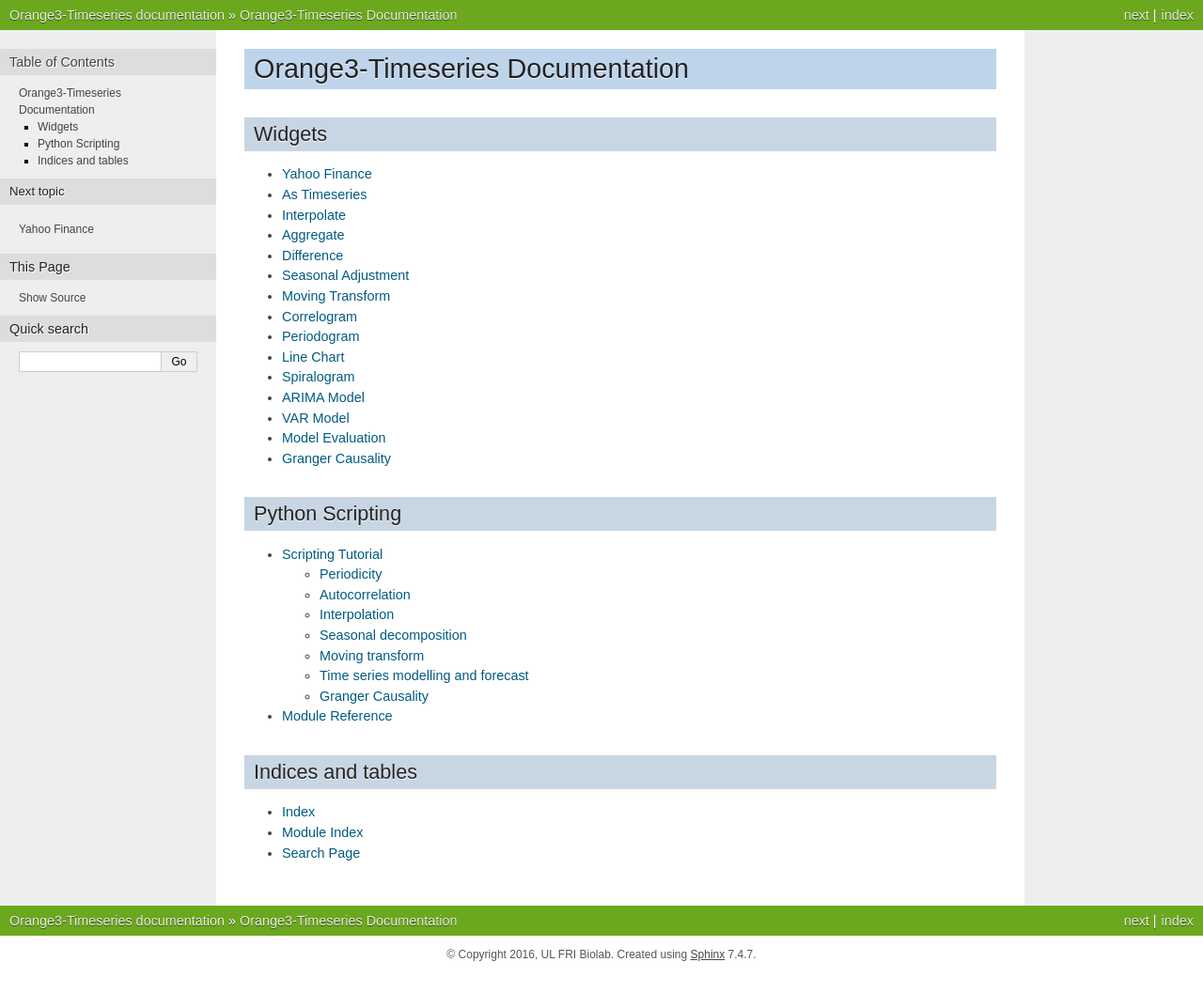
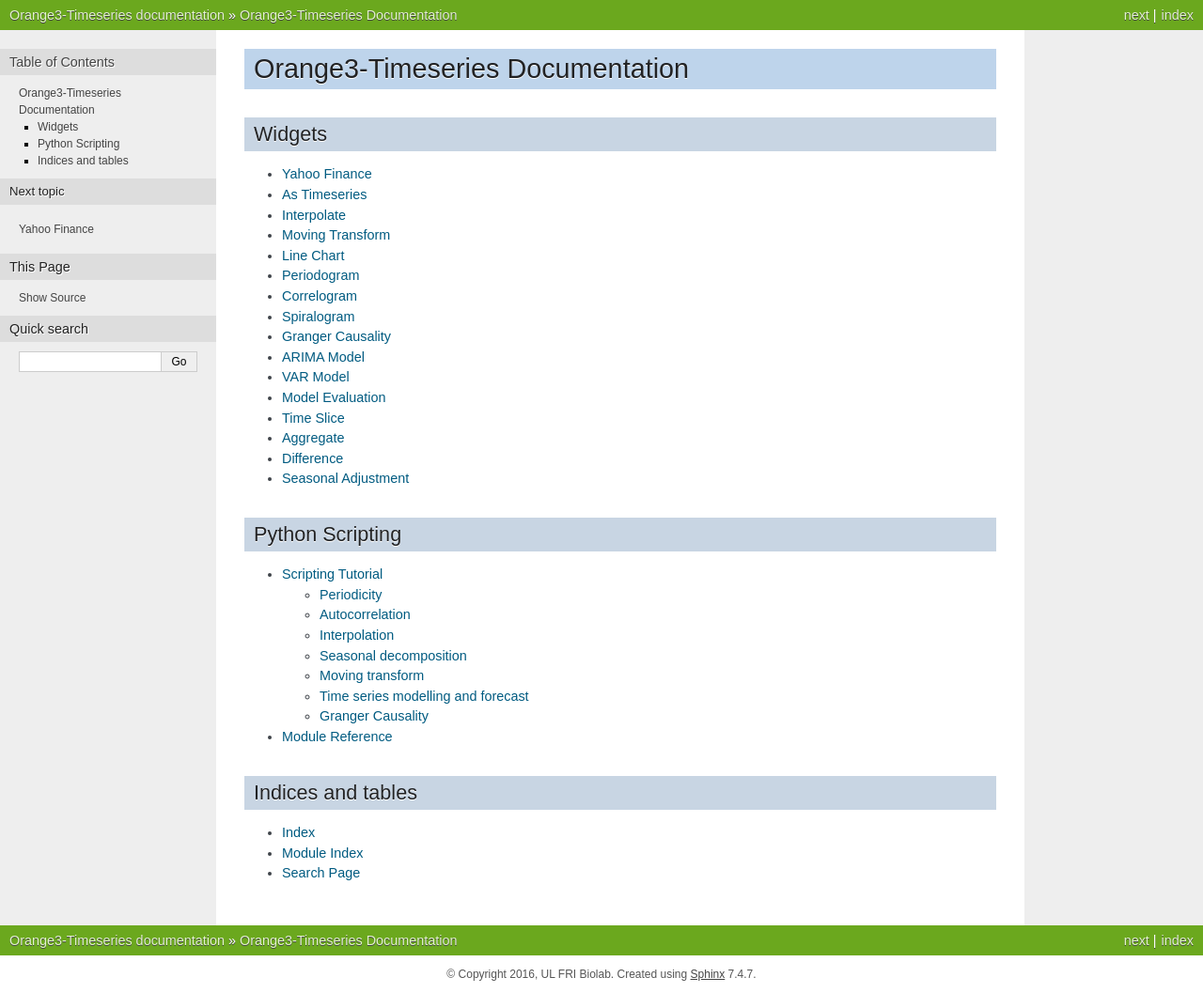
Before and after one commit to biolab/orange3-timeseries, a Sphinx documentation site: the page built from doc/index.rst, in a window 1280 px wide. Shown: the whole page at 94% size. Built offline with Sphinx 7.4.7, drawn with Linux system fonts in a browser that asks for light colours; before the commit the page ends 1036 px from its top, so only the background shows below that.

Commit message:
[DOC] Time Slice

```diff
--- a/doc/index.rst
+++ b/doc/index.rst
@@ -10,18 +10,19 @@
    widgets/yahoo_finance
    widgets/as_timeseries
    widgets/interpolate
+   widgets/moving_transform
+   widgets/line_chart
+   widgets/periodogram
+   widgets/correlogram
+   widgets/spiralogram
+   widgets/granger_causality
+   widgets/arima
+   widgets/var
+   widgets/model_evaluation
+   widgets/time_slice
    widgets/aggregate
    widgets/difference
    widgets/seasonal_adjustment
-   widgets/moving_transform
-   widgets/correlogram
-   widgets/periodogram
-   widgets/line_chart
-   widgets/spiralogram
-   widgets/arima
-   widgets/var
-   widgets/model_evaluation
-   widgets/granger_causality
 
 .. alternative ordering:
    :glob:
--- a/doc/widgets.json
+++ b/doc/widgets.json
@@ -88,7 +88,7 @@
    },
    {
     "text": "Time Slice",
-    "doc": null,
+    "doc": "widgets/time_slice.md",
     "icon": "../orangecontrib/timeseries/widgets/icons/TimeSlice.svg",
     "background": "#33aaff",
     "keywords": []
```
Also changed, not shown: doc/widgets/time_slice.md (added, +28 -0 lines), doc/widgets/images/time-slice-example.png (added), doc/widgets/images/time-slice-stamped.png (added).
